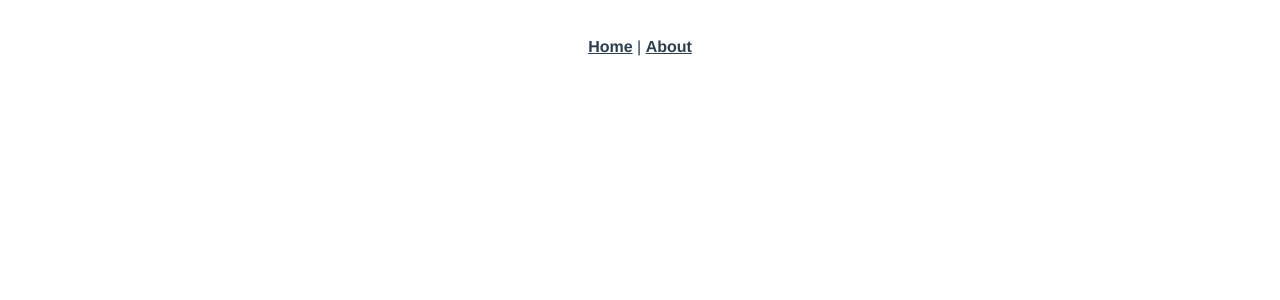
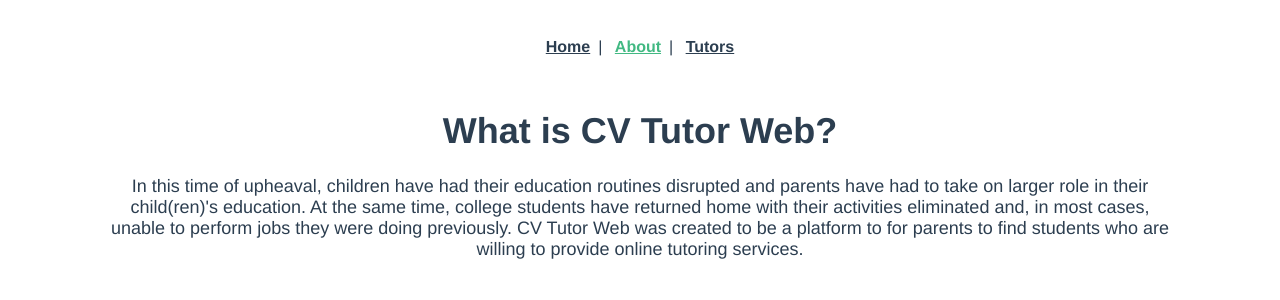
Before and after one commit to michaelgallipo/cv-tutor-vue, a Vue app: page /#/about in a window 1280 px wide. Before the commit this address led to /#/tutors. Shown: the top 300 px of the page. Built offline with nearby package versions, Linux system fonts and the light colour scheme.

Commit message:
Add axios, added Tutor vue

```diff
--- a/package.json
+++ b/package.json
@@ -7,6 +7,7 @@
     "build": "vue-cli-service build"
   },
   "dependencies": {
+    "axios": "^0.19.2",
     "core-js": "^2.6.5",
     "vue": "^2.6.10",
     "vue-router": "^3.0.3"
--- a/src/App.vue
+++ b/src/App.vue
@@ -1,16 +1,17 @@
 <template>
   <div id="app">
     <div id="nav">
-      <router-link to="/">Home</router-link> |
-      <router-link to="/about">About</router-link>
+      <router-link to="/">Home</router-link>&ensp;|&ensp;
+      <router-link to="/about">About</router-link>&ensp;|&ensp;
+      <router-link to="/tutors">Tutors</router-link>
     </div>
-    <router-view/>
+    <router-view />
   </div>
 </template>
 
 <style>
 #app {
-  font-family: 'Avenir', Helvetica, Arial, sans-serif;
+  font-family: "Avenir", Helvetica, Arial, sans-serif;
   -webkit-font-smoothing: antialiased;
   -moz-osx-font-smoothing: grayscale;
   text-align: center;
--- a/src/main.js
+++ b/src/main.js
@@ -1,10 +1,14 @@
-import Vue from 'vue'
-import App from './App.vue'
-import router from './router'
+import Vue from "vue";
+import App from "./App.vue";
+import router from "./router";
+import axios from "axios";
 
-Vue.config.productionTip = false
+axios.defaults.baseURL =
+	process.env.NODE_ENV === "development" ? "http://localhost:3000" : "/";
+
+Vue.config.productionTip = false;
 
 new Vue({
-  router,
-  render: h => h(App)
-}).$mount('#app')
+	router,
+	render: h => h(App)
+}).$mount("#app");
--- a/src/router.js
+++ b/src/router.js
@@ -1,23 +1,33 @@
-import Vue from 'vue'
-import Router from 'vue-router'
-import Home from './views/Home.vue'
+import Vue from "vue";
+import Router from "vue-router";
+import Home from "./views/Home.vue";
 
-Vue.use(Router)
+Vue.use(Router);
 
 export default new Router({
 	routes: [
 		{
-      path: '/',
-      name: 'home',
+			path: "/",
+			name: "home",
 			component: Home
 		},
 		{
-      path: '/about',
-      name: 'about',
+			path: "/about",
+			name: "about",
 			// route level code-splitting
 			// this generates a separate chunk (about.[hash].js) for this route
 			// which is lazy-loaded when the route is visited.
-      component: () => import(/* webpackChunkName: "about" */ './views/About.vue')
+			component: () =>
+				import(/* webpackChunkName: "about" */ "./views/About.vue")
+		},
+		{
+			path: "/tutors",
+			name: "tutors",
+			// route level code-splitting
+			// this generates a separate chunk (about.[hash].js) for this route
+			// which is lazy-loaded when the route is visited.
+			component: () =>
+				import(/* webpackChunkName: "about" */ "./views/Tutors.vue")
 		}
 	]
-})
+});
--- /dev/null
+++ b/src/views/Tutors.vue
@@ -0,0 +1,41 @@
+<template>
+	<div class="tutors">
+		<h1>See Our Tutors</h1>
+		<div v-for="tutor in tutors">
+			<h4>{{ tutor.name }}</h4>
+			<p>school: {{ tutor.school }}</p>
+			<p>location: {{ tutor.state }}</p>
+			<p style="font-size:18px; margin-top:7px">About Me</p>
+			<p>{{ tutor.about }}</p>
+			<p>Grade Levels: {{ tutor.grade_min }} - {{ tutor.grade_max }}</p>
+			<p>Rate: {{ tutor.rate }}</p>
+			<p>Contact: {{ tutor.email }}</p>
+			<p v-if="tutor.phone">Phone: {{ tutor.phone }}</p>
+		</div>
+	</div>
+</template>
+
+<style scoped>
+p {
+	margin-block-start: 1px;
+	margin-block-end: 1px;
+}
+</style>
+
+<script>
+var axios = require("axios");
+export default {
+	data: function() {
+		return {
+			tutors: []
+		};
+	},
+
+	created: function() {
+		axios.get("api/tutors").then(response => {
+			this.tutors = response.data;
+			console.log(this.tutors);
+		});
+	}
+};
+</script>
```
Also changed, not shown: 1 other file (tests, documents, lock files or other folders). Lines whose indentation alone changed are shown as unchanged.
